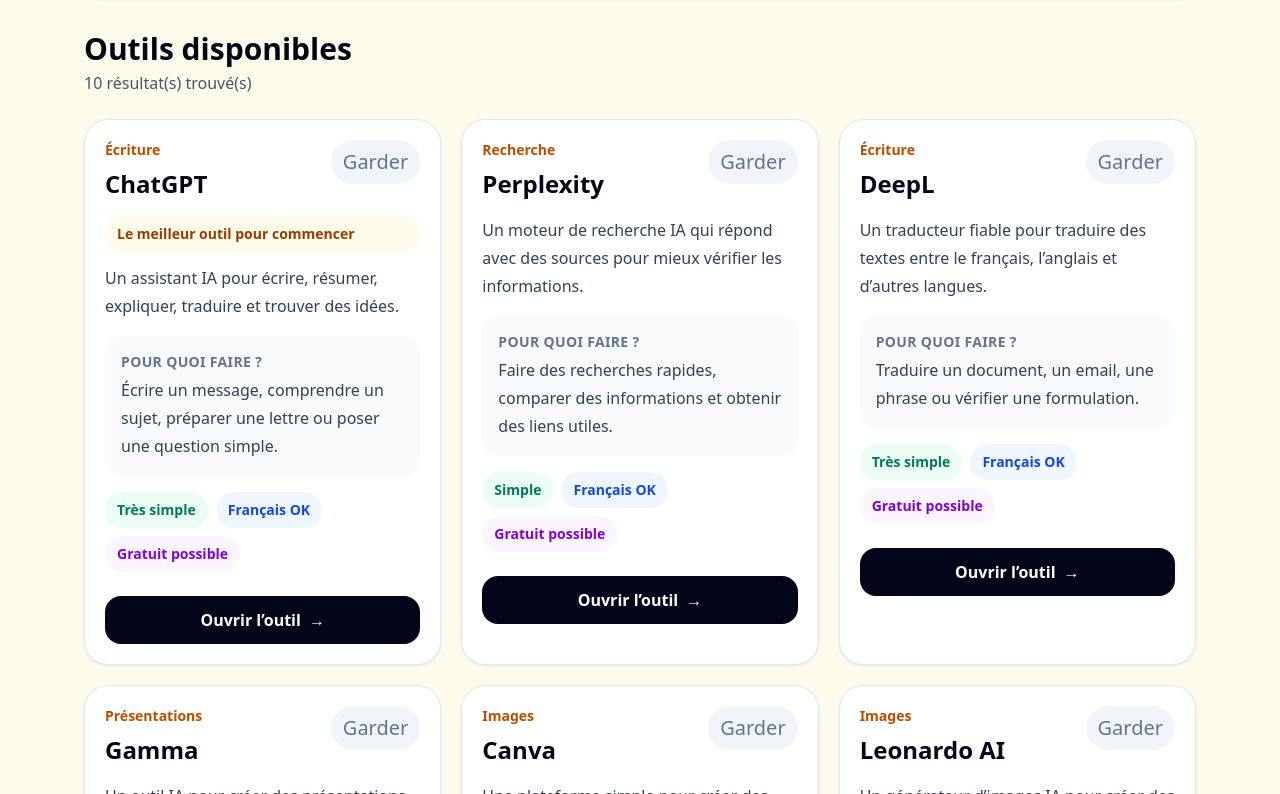
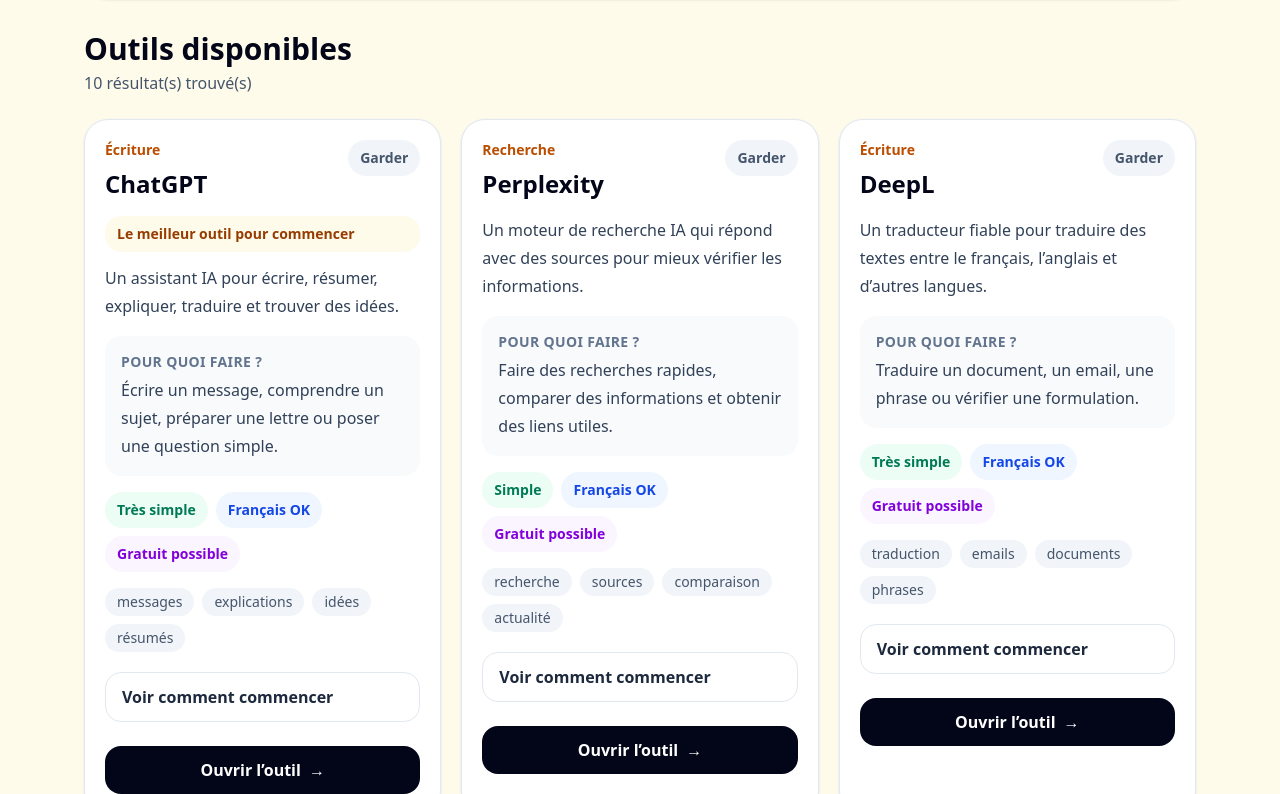
Before and after one commit to MerveilleDivine/my-dads-app, a React (Vite) app: page / in a window 1280 px wide. Shown: the part 746-1540 px from the top of the page. Built offline with nearby package versions, Linux system fonts and the light colour scheme.

Commit message:
feat: add expandable beginner guides to tool cards

```diff
--- a/src/components/ToolCard.tsx
+++ b/src/components/ToolCard.tsx
@@ -1,3 +1,4 @@
+import { useState } from "react";
 import type { AiTool } from "../data/tools";
 
 interface ToolCardProps {
@@ -7,6 +8,9 @@
 }
 
 export default function ToolCard({ tool, isFavorite, onToggleFavorite }: ToolCardProps) {
+  const [isGuideOpen, setIsGuideOpen] = useState(false);
+  const guideId = `${tool.id}-guide`;
+
   return (
     <article className="flex h-full flex-col rounded-3xl border border-slate-200 bg-white p-5 shadow-sm shadow-slate-200 transition hover:-translate-y-1 hover:shadow-xl">
       <div className="mb-4 flex items-start justify-between gap-3">
@@ -17,7 +21,7 @@
         <button
           type="button"
           onClick={() => onToggleFavorite(tool.id)}
-          className={isFavorite ? "rounded-full bg-amber-100 px-3 py-2 text-xl text-amber-700" : "rounded-full bg-slate-100 px-3 py-2 text-xl text-slate-500 hover:bg-amber-50"}
+          className={isFavorite ? "rounded-full bg-amber-100 px-3 py-2 text-sm font-bold text-amber-700" : "rounded-full bg-slate-100 px-3 py-2 text-sm font-bold text-slate-600 hover:bg-amber-50"}
         >
           {isFavorite ? "Favori" : "Garder"}
         </button>
@@ -46,6 +50,41 @@
         </span>
       </div>
 
+      <div className="mt-4 flex flex-wrap gap-2">
+        {tool.bestFor.map((item) => (
+          <span key={item} className="rounded-full bg-slate-100 px-3 py-1 text-sm font-medium text-slate-600">
+            {item}
+          </span>
+        ))}
+      </div>
+
+      <button
+        type="button"
+        onClick={() => setIsGuideOpen((current) => !current)}
+        aria-expanded={isGuideOpen}
+        aria-controls={guideId}
+        className="mt-5 rounded-2xl border border-slate-200 px-4 py-3 text-left text-base font-bold text-slate-800 transition hover:border-amber-300 hover:bg-amber-50"
+      >
+        {isGuideOpen ? "Masquer le guide" : "Voir comment commencer"}
+      </button>
+
+      {isGuideOpen && (
+        <div id={guideId} className="mt-4 space-y-4 rounded-2xl border border-amber-100 bg-amber-50 p-4">
+          <div>
+            <p className="text-sm font-bold uppercase tracking-wide text-amber-700">Phrase à essayer</p>
+            <p className="mt-2 rounded-xl bg-white p-3 text-sm leading-6 text-slate-800">“{tool.starterPrompt}”</p>
+          </div>
+          <div>
+            <p className="text-sm font-bold uppercase tracking-wide text-amber-700">Conseil simple</p>
+            <p className="mt-1 text-sm leading-6 text-slate-700">{tool.beginnerTip}</p>
+          </div>
+          <div>
+            <p className="text-sm font-bold uppercase tracking-wide text-amber-700">À vérifier</p>
+            <p className="mt-1 text-sm leading-6 text-slate-700">{tool.caution}</p>
+          </div>
+        </div>
+      )}
+
       <a
         href={tool.link}
         target="_blank"
```
